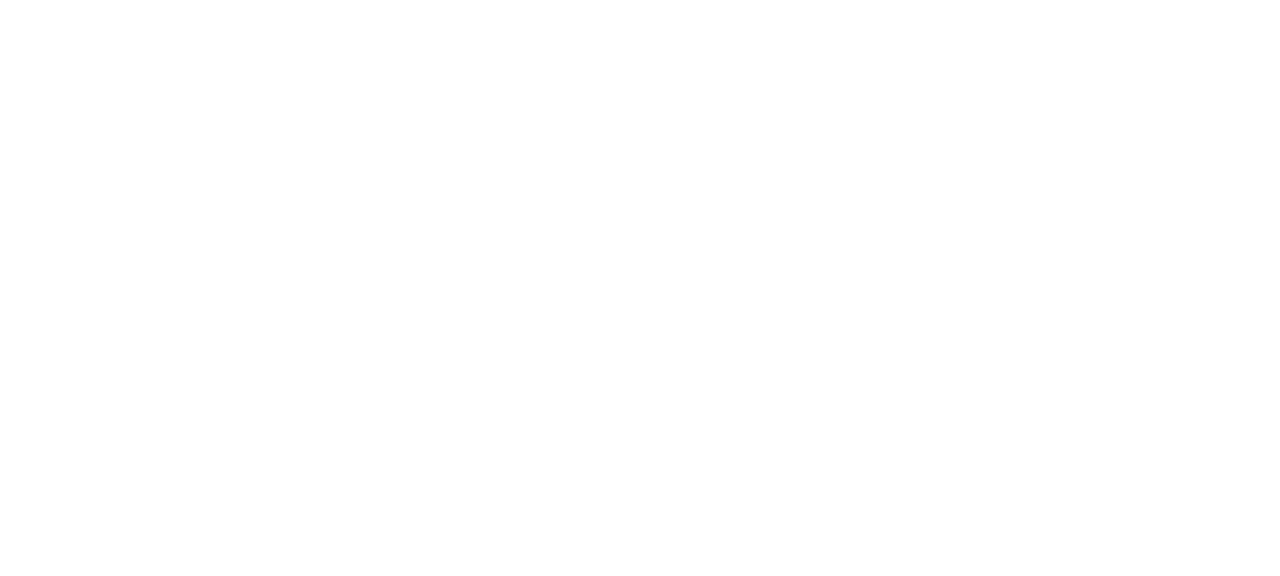
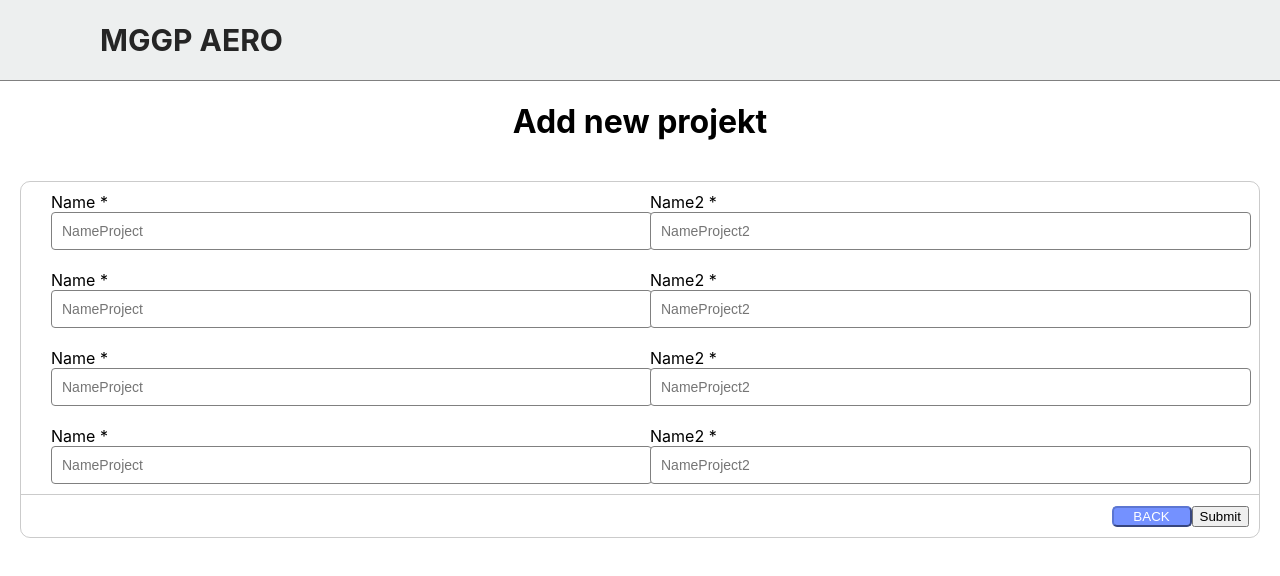
Before and after one commit to A1eeex/baza-projects, a React (Create React App) app: page /project-add in a window 1280 px wide. Shown: the top 576 px of the page. Built offline with nearby package versions, Linux system fonts and the light colour scheme.

Commit message:
add page

```diff
--- a/src/App.js
+++ b/src/App.js
@@ -6,6 +6,7 @@
 } from "react-router-dom";
 import MainPage from "./components/pages/MainPage/MainPage";
 import ProjectPage from "./components/pages/ProjectPage/ProjectPage";
+import ProjectAddPage from "./components/pages/ProjectAddPage/ProjectAddPage";
 
 function App() {
   return (
@@ -14,6 +15,7 @@
          <Switch>
              <Route path="/" component={MainPage} exact />
              <Route path="/project/:id" component={ProjectPage} />
+             <Route path="/project-add" component={ProjectAddPage} />
          </Switch>
      </Router>
 
--- /dev/null
+++ b/src/components/atoms/Input/Input.js
@@ -0,0 +1,16 @@
+import React from 'react';
+import styled from './Input.module.css'
+const Input = ({label,placeholder,required}) => {
+    return (
+        <div>
+            <div>
+                <label>
+                    {label} {required && <span>*</span>}
+                </label>
+                <input className={styled.input_input} type="text" name="" placeholder={placeholder} />
+            </div>
+        </div>
+    );
+};
+
+export default Input;
--- /dev/null
+++ b/src/components/atoms/Input/Input.module.css
@@ -0,0 +1,18 @@
+.input_input{
+
+    width: 100%;
+    outline-width: 0;
+    border-radius: 4px;
+    border: 1px solid gray;
+    background-color: white;
+    font-size: 14px;
+    line-height: 14px;
+    font-weight: 500;
+    font-style: normal;
+    color: black;
+    transition: all 250ms ease-in-out;
+    padding: 10px;
+}
+.input_input:focus {
+     border-color: #006ede
+ }
--- a/src/components/atoms/Search/Search.module.css
+++ b/src/components/atoms/Search/Search.module.css
@@ -10,12 +10,12 @@
     border: 2px solid rgba(7, 7, 7, 0.43);
     border-radius: 10px;
     padding: 5px;
-    width: 120px;
+    width: 140px;
     transition: all 0.4s ease-in-out;
 }
 
 .searchContainer input:focus {
-    width: 145px;
-    border: 2px solid rgb(82, 96, 185);
+    width: 180px;
+    border: 2px solid #006ede;
     box-shadow: 0 0 4px #5260B9FF;
 }
--- a/src/components/molekuls/TableProjekts/TableProjekts.js
+++ b/src/components/molekuls/TableProjekts/TableProjekts.js
@@ -18,28 +18,38 @@
     }
     const filterPost = searchDescription(data, inpValue)
     const headerDescriptions = [
-        {title: 'Numer'},
-        {title: 'Nazwa'},
-        {title: 'Rok'},
-        {title: 'Kraj'},
-        {title: 'Powierzchnia'},
-        {title: 'Kierownik'},
-        {title: 'Data Rozpoczęcia'},
-        {title: 'Data Zakończenia'},
-        {title: 'Zakres'},
-        {title: 'Charakter Obiektu'},
-        {title: 'Wartość'},
-        {title: 'Uwagi'},
+        {id:1, title: 'Numer'},
+        {id:2,title: 'Nazwa'},
+        {id:3,title: 'Rok'},
+        {id:4,title: 'Kraj'},
+        {id:5,title: 'Powierzchnia'},
+        {id:6,title: 'Kierownik'},
+        {id:7,title: 'Data Rozpoczęcia'},
+        {id:8,title: 'Data Zakończenia'},
+        {id:9,title: 'Zakres'},
+        {id:10,title: 'Charakter Obiektu'},
+        {id:11,title: 'Wartość'},
+        {id:12,title: 'Uwagi'},
     ]
 
     return (
         <div className={styled.TableContainer}>
+            <div className={styled.tableTopHeader}>
+                <div>
                     <Search onChange={handleChange}
                             value={inpValue}
                     />
+                </div>
+                <div>
+                    <Link to={'/project-add'}>
+                    <button className={styled.buttonAdd}>+ add project</button>
+                    </Link>
+
+                </div>
+            </div>
             <div className={styled.tableHead}>
-            {headerDescriptions.map((item)=>(
-                    <div>{item.title}</div>
+                {headerDescriptions.map((item) => (
+                    <div key={item.id}>{item.title}</div>
                 ))}</div>
 
             {filterPost.map((item, i) => (
--- a/src/components/molekuls/TableProjekts/TableProjekts.module.css
+++ b/src/components/molekuls/TableProjekts/TableProjekts.module.css
@@ -6,7 +6,22 @@
     min-width: 320px;
     padding: 0 20px;
 }
-
+.tableTopHeader{
+    display: flex;
+    justify-content: space-between;
+}
+.buttonAdd{
+    padding: 5px;
+    width: 155px;
+    text-transform: uppercase;
+    font-weight: bold;
+    border-radius: 10px;
+    color: white;
+    background-color: #006ede;
+}
+.buttonAdd:hover{
+    background-color: #0062c7;
+}
 .tableHead {
     display: flex;
     justify-content: space-around;
--- a/src/components/pages/MainPage/Main.module.css
+++ b/src/components/pages/MainPage/Main.module.css
@@ -0,0 +1,8 @@
+.wrapTitle {
+    text-align: center;
+    margin-bottom: 10px;
+}
+.wrapTitle h1 {
+    text-transform: uppercase;
+    font-weight: bold;
+}
--- a/src/components/pages/MainPage/MainPage.js
+++ b/src/components/pages/MainPage/MainPage.js
@@ -2,7 +2,7 @@
 import Layouts from "../../molekuls/Layouts/Layouts";
 import TableProjects from "../../molekuls/TableProjekts/TableProjekts";
 import {jsonOb} from "../../../env";
-
+import styled from './Main.module.css'
 const MainPage = () => {
 
     const [data, setData] = useState([])
@@ -20,6 +20,10 @@
     return (
         <div>
             <Layouts>
+                <div className={styled.wrapTitle}>
+                    <h1>lista Projektów</h1>
+                </div>
+
                 <TableProjects data={data}/>
             </Layouts>
         </div>
--- /dev/null
+++ b/src/components/pages/ProjectAddPage/ProjectAddPage.js
@@ -0,0 +1,70 @@
+import React from 'react';
+import Layouts from "../../molekuls/Layouts/Layouts";
+import Input from "../../atoms/Input/Input";
+import styled from './ProjectAddPage.module.css'
+import {Link} from "react-router-dom";
+
+const ProjectAddPage = () => {
+    return (
+        <div>
+            <Layouts>
+
+
+                <div className={styled.wrapTitleAddProject}>
+                    <h1>Add new projekt </h1>
+                </div>
+                <div className={styled.wrapForm}>
+                    <form>
+
+                        <div className={styled.wrapInputs}>
+                            <div className={styled.leftInput}>
+                                <Input required label={'Name'} placeholder={'NameProject'}/>
+                            </div>
+                            <div className={styled.rightInput}>
+                                <Input required label={'Name2'} placeholder={'NameProject2'}/>
+                            </div>
+                        </div>
+                        <div className={styled.wrapInputs}>
+                            <div className={styled.leftInput}>
+                                <Input required label={'Name'} placeholder={'NameProject'}/>
+                            </div>
+                            <div className={styled.rightInput}>
+                                <Input required label={'Name2'} placeholder={'NameProject2'}/>
+                            </div>
+                        </div>
+                        <div className={styled.wrapInputs}>
+                            <div className={styled.leftInput}>
+                                <Input required label={'Name'} placeholder={'NameProject'}/>
+                            </div>
+                            <div className={styled.rightInput}>
+                                <Input required label={'Name2'} placeholder={'NameProject2'}/>
+                            </div>
+                        </div>
+                        <div className={styled.wrapInputs}>
+                            <div className={styled.leftInput}>
+                                <Input required label={'Name'} placeholder={'NameProject'}/>
+                            </div>
+                            <div className={styled.rightInput}>
+                                <Input required label={'Name2'} placeholder={'NameProject2'}/>
+                            </div>
+                        </div>
+
+                        <div className={styled.wrapDownButtons}>
+                            <div>
+                                <Link to={'/'} >
+                                    <button className={styled.btnBack}> back</button>
+                                </Link>
+                            </div>
+                            <div>
+                                <button type='submit'>Submit</button>
+                            </div>
+
+                        </div>
+                    </form>
+                </div>
+            </Layouts>
+        </div>
+    );
+};
+
+export default ProjectAddPage;
--- /dev/null
+++ b/src/components/pages/ProjectAddPage/ProjectAddPage.module.css
@@ -0,0 +1,43 @@
+.wrapTitleAddProject{
+    text-align: center;
+    margin-bottom: 40px;
+}
+.wrapForm {
+    border:  1px solid #80808069;
+    border-radius: 10px;
+
+}
+.wrapInputs{
+    display: flex;
+    padding: 0 20px 0 20px;
+}
+.leftInput{
+    width: 50%;
+    margin: 10px;
+}
+.rightInput{
+    width: 50%;
+    margin: 10px;
+}
+
+.wrapDownButtons{
+    display: flex;
+    justify-content: end;
+
+    padding: 10px 10px 10px 0;
+    border-top:  1px solid #80808069;
+}
+
+
+.btnBack {
+    background-color: #7491ff;
+    border-color: #5c76d2;
+    color: #ffffff;
+    width: 80px;
+    border-radius: 5px;
+    outline: none;
+    text-transform: uppercase;
+}
+.btnBack:hover{
+    background-color: #637cdc;
+}
```
Lines whose indentation alone changed are shown as unchanged.
